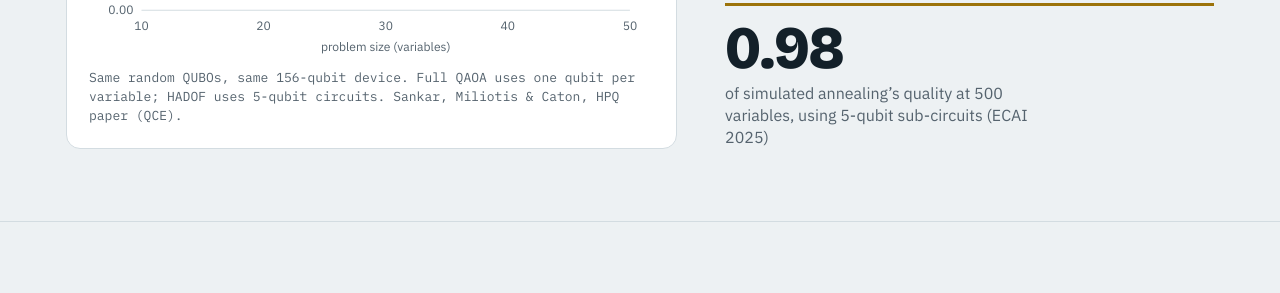
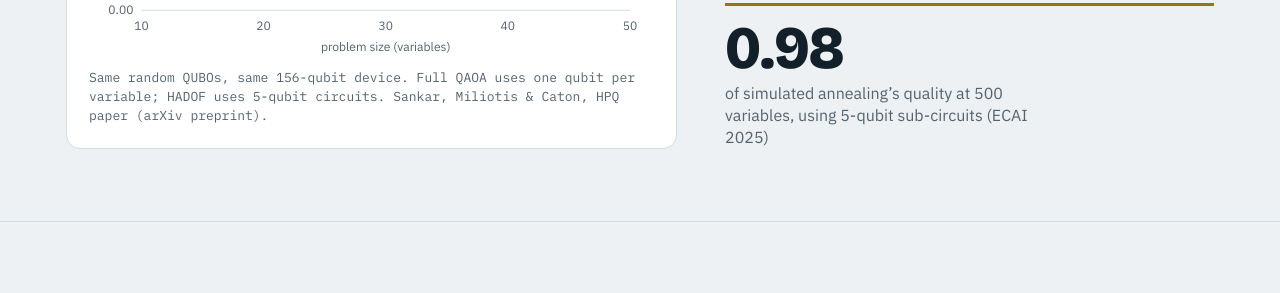
Before and after one commit to Namasi-PhD/Namasi-PhD.github.io, a Jekyll site: the page qdc2026/index.html, which Jekyll copies as it is, in a window 1280 px wide and 900 px high, scrolled down 2642 px. Shown: the part 191-484 px from the top of the window. Built offline with Jekyll 4.4.1, drawn with Linux system fonts in a browser that asks for light colours.

Commit message:
Fix incorrect QCE citation for HPQ paper

```diff
--- a/qdc2026/index.html
+++ b/qdc2026/index.html
@@ -236,7 +236,7 @@ html.loop .kbar{display:flex;position:fixed;inset:auto 0 0;z-index:6;height:54px
         <div class="panel">
           <div class="label">Best solution quality vs simulated annealing · ibm_kingston</div>
           <svg id="kchart" viewBox="0 0 560 300" aria-label="Line chart: HADOF with 5-qubit circuits stays between 0.92 and 1.0 from 10 to 50 variables, while full-circuit QAOA falls from 1.0 to 0.49"></svg>
-          <div class="cap">Same random QUBOs, same 156-qubit device. Full QAOA uses one qubit per variable; HADOF uses 5-qubit circuits. Sankar, Miliotis &amp; Caton, HPQ paper (QCE).</div>
+          <div class="cap">Same random QUBOs, same 156-qubit device. Full QAOA uses one qubit per variable; HADOF uses 5-qubit circuits. Sankar, Miliotis &amp; Caton, HPQ paper (arXiv preprint).</div>
         </div>
         <div class="stats">
           <div class="stat" style="--lc:var(--nA)"><div class="v num">0.92<small> vs 0.49</small></div><p>best quality at 50 variables on ibm_kingston: HADOF vs full-circuit QAOA</p></div>
@@ -461,7 +461,7 @@ const sim = (() => {
   return {start(){ if (reduce) return; reset(); draw(-1); loop(); }, stop(){ clearTimeout(timer); timer = 0; }, redraw(){ draw(-1); }};
 })();
 
-/* chart: ibm_kingston best accuracy (QCE table) */
+/* chart: ibm_kingston best accuracy (results table) */
 function drawK(){
   const svg = $('#kchart'), xs = [10,20,30,40,50], full = [1,.82,.76,.55,.49], had = [1,1,.97,.94,.92];
   const L = 52, Rr = 24, T = 22, Bm = 48, W = 560, H = 300, X = v => L + (v - 10)/40*(W - L - Rr), Y = v => T + (1 - v/1)*(H - T - Bm)*1;
```
